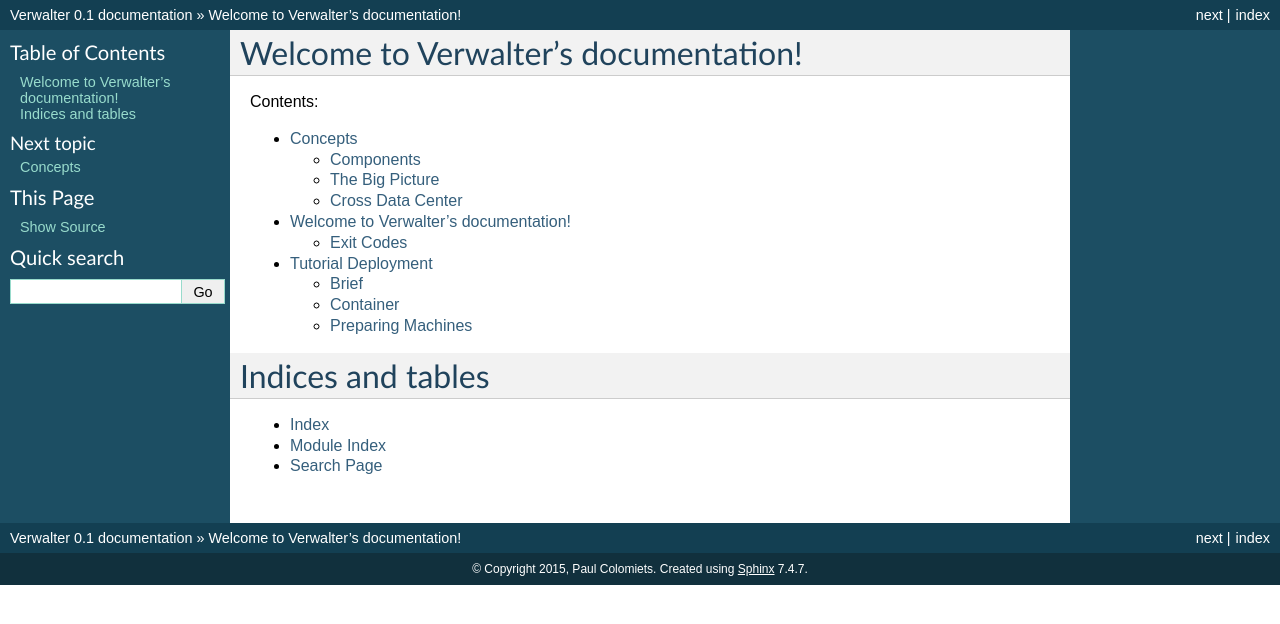
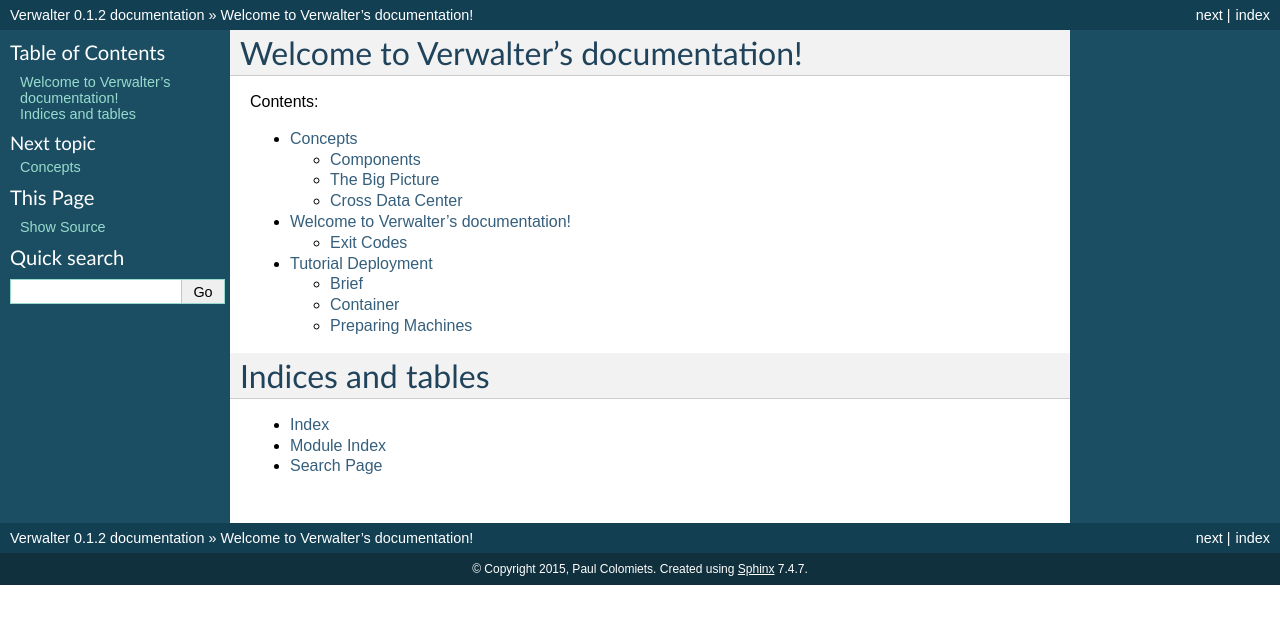
Before and after one commit to tailhook/verwalter, a Sphinx documentation site: the page built from doc/index.rst, in a window 1280 px wide. Shown: the top 624 px of the page. Built offline with Sphinx 7.4.7, drawn with Linux system fonts in a browser that asks for light colours.

Commit message:
Version bumped to v0.1.2

```diff
--- a/Cargo.toml
+++ b/Cargo.toml
@@ -5,7 +5,7 @@
 """
 readme = "README.rst"
 keywords = ["cluster", "linux", "resource", "configuration", "management"]
-version = "0.1.1"
+version = "0.1.2"
 homepage = "http://github.com/tailhook/verwalter"
 documentation = "http://verwalter.readthedocs.org"
 authors = ["Paul Colomiets <paul@colomiets.name>"]
--- a/doc/conf.py
+++ b/doc/conf.py
@@ -53,7 +53,7 @@
 # The short X.Y version.
 version = '0.1'
 # The full version, including alpha/beta/rc tags.
-release = '0.1'
+release = '0.1.2'
 
 # The language for content autogenerated by Sphinx. Refer to documentation
 # for a list of supported languages.
```
Also changed, not shown: 1 other file.
